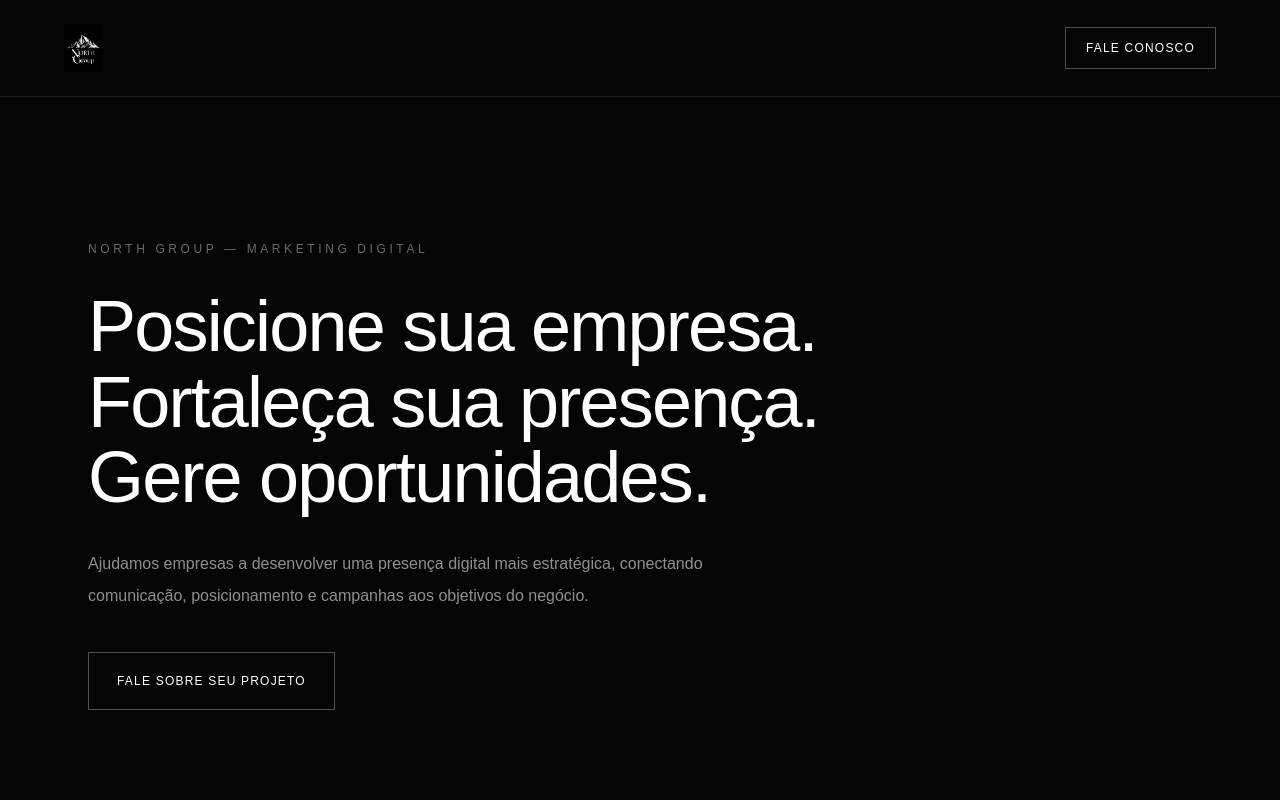
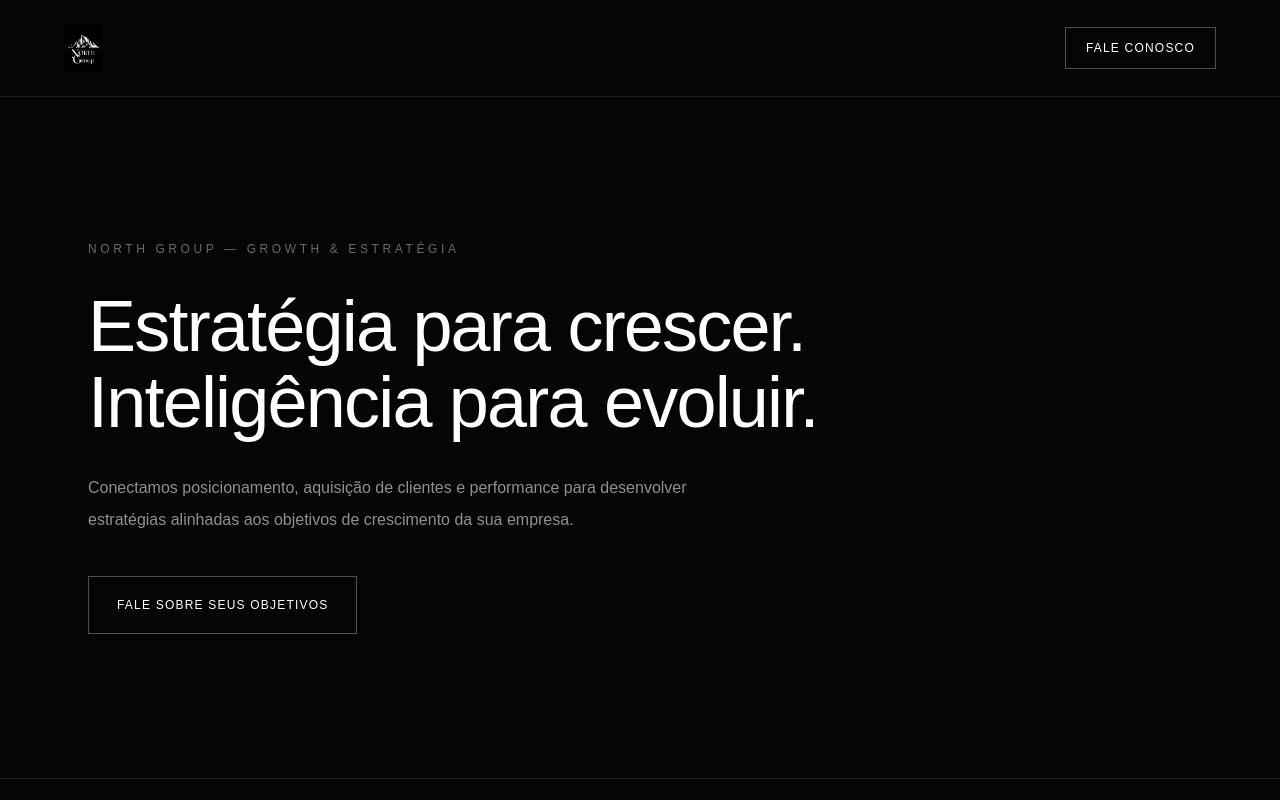
Before and after one commit to 4realkaio-commits/north-group, a Next.js app: page /marketing-digital in a window 1280 px wide. Shown: the top 800 px of the page. Built offline with nearby package versions, Linux system fonts and the light colour scheme.

Commit message:
Reposiciona servico como Growth e Estrategia

```diff
--- a/app/marketing-digital/page.tsx
+++ b/app/marketing-digital/page.tsx
@@ -2,14 +2,14 @@ import type { Metadata } from "next";
 import ServiceLanding from "../components/ServiceLanding";
 
 export const metadata: Metadata = {
-  title: "Marketing Digital e Estratégia para Empresas | NORTH GROUP",
+  title: "Growth & Estratégia | Crescimento Empresarial | NORTH GROUP",
   description:
-    "Estratégias de marketing digital, posicionamento e campanhas para empresas. A NORTH GROUP conecta presença digital, comunicação e objetivos comerciais.",
+    "Estratégia de crescimento, posicionamento de marca, aquisição de clientes e gestão de campanhas. A NORTH GROUP conecta marketing e estratégia aos objetivos do seu negócio.",
   alternates: { canonical: "/marketing-digital" },
   openGraph: {
-    title: "Marketing Digital para Empresas | NORTH GROUP",
+    title: "Growth & Estratégia | NORTH GROUP",
     description:
-      "Marketing digital, posicionamento e estratégias para fortalecer a presença da sua empresa e gerar oportunidades.",
+      "Estratégias de crescimento, posicionamento e performance para empresas que querem evoluir.",
     url: "/marketing-digital",
     siteName: "NORTH GROUP",
     locale: "pt_BR",
@@ -20,33 +20,37 @@ export const metadata: Metadata = {
 export default function MarketingDigitalPage() {
   return (
     <ServiceLanding
-      eyebrow="NORTH GROUP — MARKETING DIGITAL"
-      title="Posicione sua empresa. Fortaleça sua presença. Gere oportunidades."
-      description="Ajudamos empresas a desenvolver uma presença digital mais estratégica, conectando comunicação, posicionamento e campanhas aos objetivos do negócio."
-      cta="Fale sobre seu projeto"
+      eyebrow="NORTH GROUP — GROWTH & ESTRATÉGIA"
+      title="Estratégia para crescer. Inteligência para evoluir."
+      description="Conectamos posicionamento, aquisição de clientes e performance para desenvolver estratégias alinhadas aos objetivos de crescimento da sua empresa."
+      cta="Fale sobre seus objetivos"
       sections={[
         {
           title: "Estratégia e posicionamento",
-          description: "Definição de direcionamento, comunicação e presença digital alinhados ao mercado e aos objetivos da empresa.",
+          description:
+            "Construção de um direcionamento estratégico para fortalecer a marca, comunicar valor e destacar sua empresa no mercado.",
         },
         {
-          title: "Gestão de campanhas",
-          description: "Planejamento e acompanhamento de campanhas digitais com foco em alcançar o público adequado e gerar oportunidades.",
+          title: "Aquisição de clientes",
+          description:
+            "Planejamento de campanhas e ações digitais para alcançar públicos relevantes, gerar oportunidades e ampliar o potencial comercial.",
         },
         {
-          title: "Presença digital",
-          description: "Desenvolvimento de uma comunicação consistente entre site, canais digitais e pontos de contato com potenciais clientes.",
+          title: "Marketing e performance",
+          description:
+            "Gestão e acompanhamento de campanhas, análise de indicadores e identificação de oportunidades para melhorar os resultados.",
         },
         {
-          title: "Análise de desempenho",
-          description: "Acompanhamento de indicadores para entender resultados, identificar oportunidades e orientar melhorias.",
+          title: "Crescimento e otimização",
+          description:
+            "Análise da presença digital e dos processos de aquisição para identificar melhorias e orientar decisões estratégicas.",
         },
       ]}
       benefits={[
-        "Comunicação mais clara e profissional.",
-        "Estratégias alinhadas aos objetivos comerciais.",
-        "Melhor aproveitamento dos canais digitais.",
-        "Acompanhamento de campanhas e indicadores.",
+        "Posicionamento mais forte e profissional no mercado.",
+        "Estratégias conectadas aos objetivos comerciais.",
+        "Ações orientadas por dados e indicadores.",
+        "Mais clareza para identificar oportunidades de crescimento.",
       ]}
     />
   );
```
